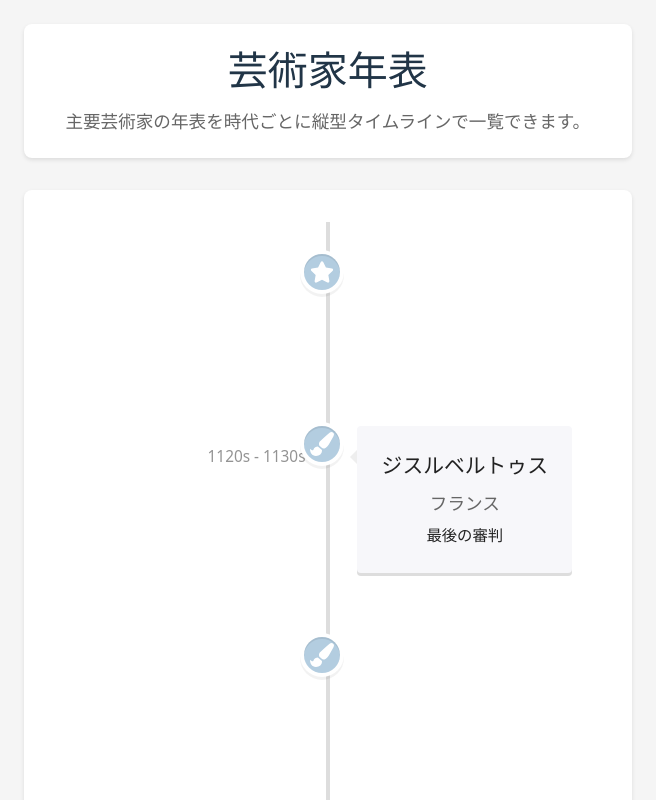
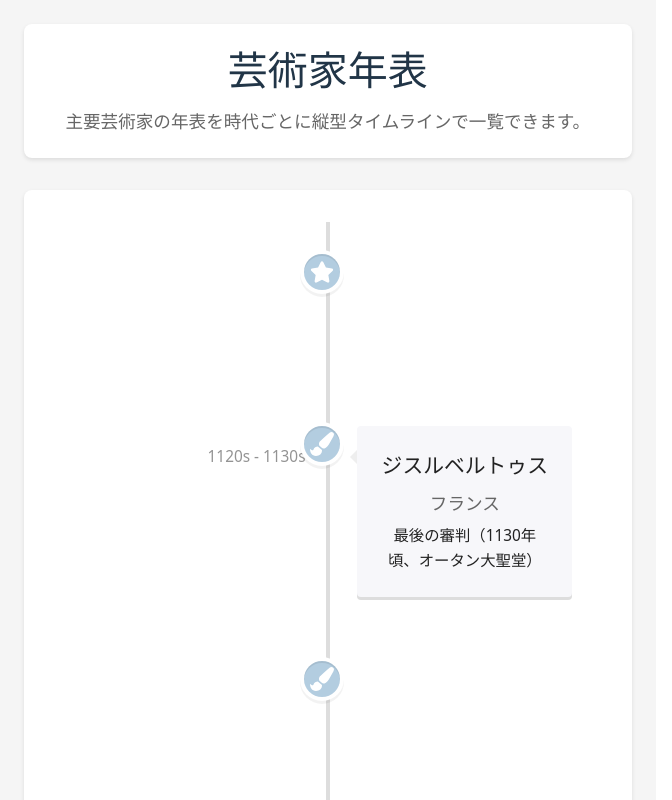
Before and after one commit to machi3machi/artists-timeline, a React (Vite) app: page / in a window 1280 px wide. Shown: the top 800 px of the page, without its empty margins (0-672 px from the left). Built offline with nearby package versions, Linux system fonts and the light colour scheme.

Commit message:
artistリストは一旦修正

```diff
--- a/src/artists.ts
+++ b/src/artists.ts
@@ -13,8 +13,7 @@ export const artists: Artist[] = [
     name: "ジスルベルトゥス",
     date: "1120s - 1130s",
     country: "フランス",
-    work: "最後の審判",
-    workInfo: "1130年頃、オータン大聖堂",
+    work: "最後の審判（1130年頃、オータン大聖堂）",
     era: "ロマネスク・ゴシック期",
     iconColor: "#b3cde0"
   },
```
